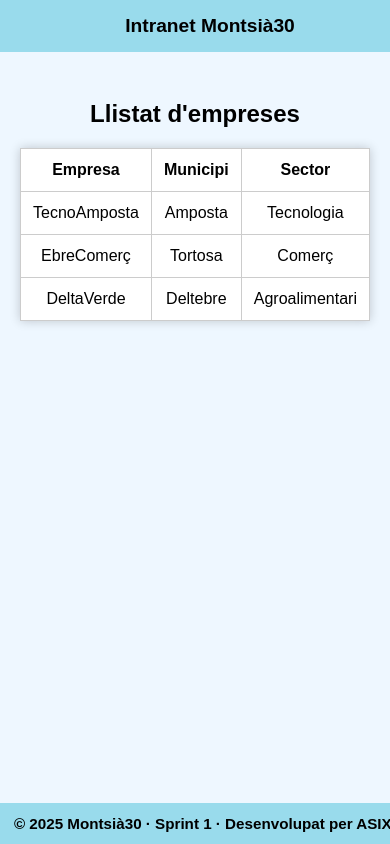
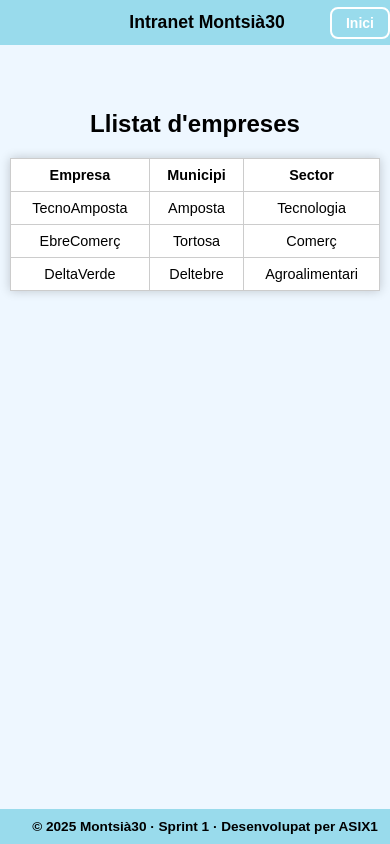
Before and after one commit to ErikPuig-Tiburon/opt_llm_sprint1_equip5, a plain HTML site: page intranet.html in a window 390 px wide. Drawn offline with Linux system fonts and the light colour scheme.

Commit message:
probando boton inici

```diff
--- a/css/digi.css
+++ b/css/digi.css
@@ -57,6 +57,28 @@ header {
 
 .sugerencies-btn {
     /* mateix estil base que contact-btn, es pot personalitzar si cal */
+}
+
+/* Botó Inici a la dreta del header */
+.home-btn {
+    position: absolute;
+    right: 1.5rem;
+    top: 50%;
+    transform: translateY(-50%);
+    background-color: rgb(153, 219, 236);
+    color: white;
+    padding: 8px 18px;
+    font-size: 14px;
+    border-radius: 10px;
+    border: 2px solid white;
+    text-decoration: none;
+    cursor: pointer;
+    transition: background-color 0.3s, transform 0.2s;
+}
+
+.home-btn:hover {
+    background-color: rgb(120, 190, 210);
+    transform: translateY(-50%) scale(1.05);
 }
 
 /* Breadcrumbs */
@@ -411,7 +433,8 @@ main {
     }
 
     .contact-btn,
-    .sugerencies-btn {
+    .sugerencies-btn,
+    .home-btn {
         position: static;
         transform: none;
         display: inline-block;
--- a/css/intranet.css
+++ b/css/intranet.css
@@ -18,14 +18,39 @@ header, footer {
 
 header {
   top:0;
-  padding:15px;
+  padding:15px 70px 15px 15px; /* espacio a la derecha para el botón Inici */
   font-size:1.2em;
+  display:flex;
+  align-items:center;
+  justify-content:center;
+  position:fixed;
 }
 
 footer {
   bottom:0;
   padding:12px;
   font-size:0.95em;
+}
+
+.home-btn {
+  position: absolute;
+  right: 1.5rem;
+  top: 50%;
+  transform: translateY(-50%);
+  background-color: rgb(153, 219, 236);
+  color: white;
+  padding: 6px 14px;
+  font-size: 14px;
+  border-radius: 8px;
+  border: 2px solid white;
+  text-decoration: none;
+  cursor: pointer;
+  transition: background-color 0.3s, transform 0.2s;
+}
+
+.home-btn:hover {
+  background-color: rgb(120, 190, 210);
+  transform: translateY(-50%) scale(1.05);
 }
 
 h2 {
@@ -78,3 +103,35 @@ button {
 button:hover {
   background-color: #0056b3;
 }
+
+/* Responsive: mòbil */
+@media (max-width: 768px) {
+  body {
+    padding-top: 90px;
+    padding-bottom: 50px;
+  }
+
+  table {
+    width: 95%;
+    font-size: 0.9rem;
+  }
+
+  th, td {
+    padding: 8px;
+  }
+
+  #formulariBox {
+    width: 95%;
+    padding: 16px;
+  }
+
+  header {
+    font-size: 1.1em;
+    padding: 12px;
+  }
+
+  footer {
+    font-size: 0.85em;
+    padding: 10px;
+  }
+}
--- a/css/login.css
+++ b/css/login.css
@@ -63,8 +63,12 @@ header, footer {
 
 header {
   top:0;
-  padding:15px;
+  padding:15px 70px 15px 15px; /* espacio a la derecha para el botón Inici */
   font-size:1.2em;
+  display:flex;
+  align-items:center;
+  justify-content:center;
+  position:fixed;
 }
 
 footer {
@@ -72,3 +76,44 @@ footer {
   padding:12px;
   font-size:0.95em;
 }
+
+.home-btn {
+  position: absolute;
+  right: 1.5rem;
+  top: 50%;
+  transform: translateY(-50%);
+  background-color: rgb(153, 219, 236);
+  color: white;
+  padding: 6px 14px;
+  font-size: 14px;
+  border-radius: 8px;
+  border: 2px solid white;
+  text-decoration: none;
+  cursor: pointer;
+  transition: background-color 0.3s, transform 0.2s;
+}
+
+.home-btn:hover {
+  background-color: rgb(120, 190, 210);
+  transform: translateY(-50%) scale(1.05);
+}
+
+/* Responsive: mòbil */
+@media (max-width: 600px) {
+  body {
+    background-attachment: scroll;
+    padding-top: 90px;
+    padding-bottom: 50px;
+  }
+
+  .login-box {
+    width: 90%;
+    max-width: 320px;
+    padding: 16px;
+  }
+
+  header, footer {
+    font-size: 1em;
+    padding: 10px;
+  }
+}
--- a/css/style.css
+++ b/css/style.css
@@ -13,7 +13,7 @@ body {
     display: flex;
     align-items: center;
     justify-content: center;
-    height: 100vh;
+    min-height: 100vh;
 }
 
 .container {
@@ -55,6 +55,27 @@ body {
     font-size: 20px;
 }
 
+.home-btn {
+    position: absolute;
+    right: 1.5rem;
+    top: 50%;
+    transform: translateY(-50%);
+    background-color: rgb(153, 219, 236);
+    color: white;
+    padding: 6px 14px;
+    font-size: 14px;
+    border-radius: 8px;
+    border: 2px solid white;
+    text-decoration: none;
+    cursor: pointer;
+    transition: background-color 0.3s, transform 0.2s;
+}
+
+.home-btn:hover {
+    background-color: rgb(120, 190, 210);
+    transform: translateY(-50%) scale(1.05);
+}
+
 .letters {
     display: flex;
     justify-content: center;
@@ -62,6 +83,7 @@ body {
     gap: 70px;
     margin-top: 5px;
     height: 100%;
+    flex-wrap: wrap;
 }
 
 a {
@@ -110,3 +132,40 @@ a:active {
     font-size: 14px;
     font-weight: bold;
 }
+
+/* Responsive: mòbil */
+@media (max-width: 768px) {
+    body {
+        align-items: flex-start;
+    }
+
+    .container {
+        width: 100%;
+        height: auto;
+        padding: 80px 16px 40px;
+    }
+
+    .letters {
+        flex-direction: column;
+        gap: 24px;
+        margin-top: 20px;
+    }
+
+    .letter {
+        width: 90%;
+        max-width: 320px;
+        height: auto;
+        padding: 16px 8px;
+        font-size: 18px;
+    }
+
+    .header {
+        font-size: 18px;
+        padding: 6px;
+    }
+
+    .footer {
+        font-size: 12px;
+        padding: 4px;
+    }
+}
--- a/intranet.html
+++ b/intranet.html
@@ -10,7 +10,10 @@
 
 <body>
 
-  <header>Intranet Montsià30</header>
+  <header>
+    Intranet Montsià30
+    <a href="index.html" class="home-btn">Inici</a>
+  </header>
 
   <h2>Llistat d'empreses</h2>
 
```
Also changed, not shown: carrusel.html (+2 -1 lines), contactans.html (+2 -1 lines), index.html (+6 -2 lines), login.html (+4 -1 lines), sugerencies.html (+2 -1 lines).
